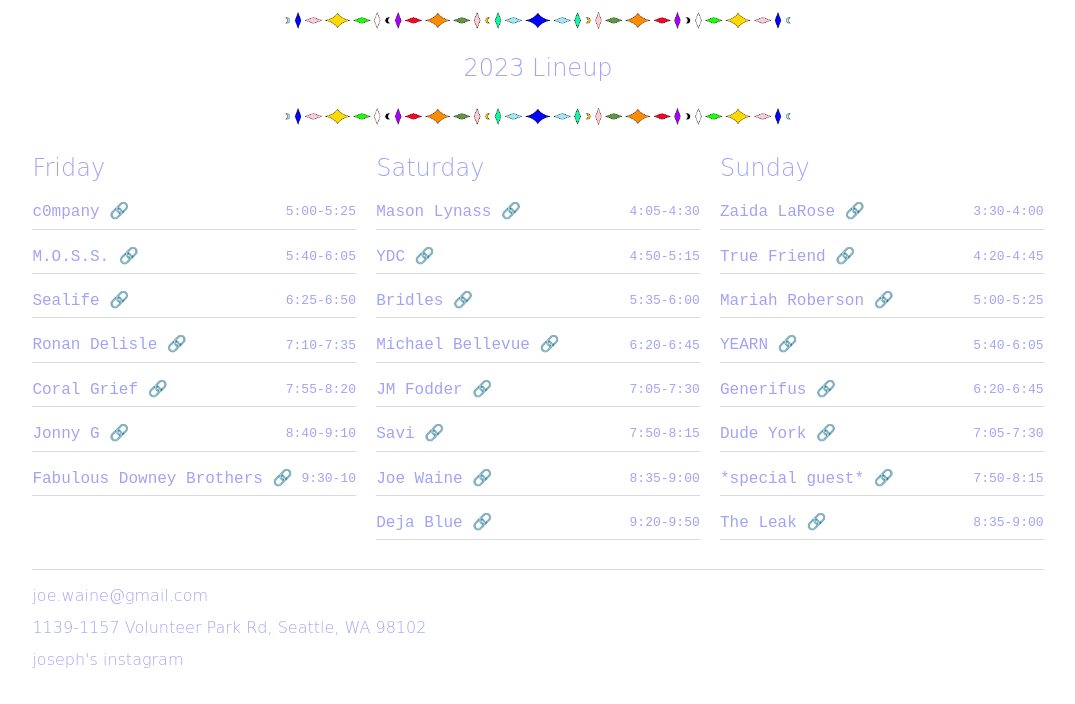
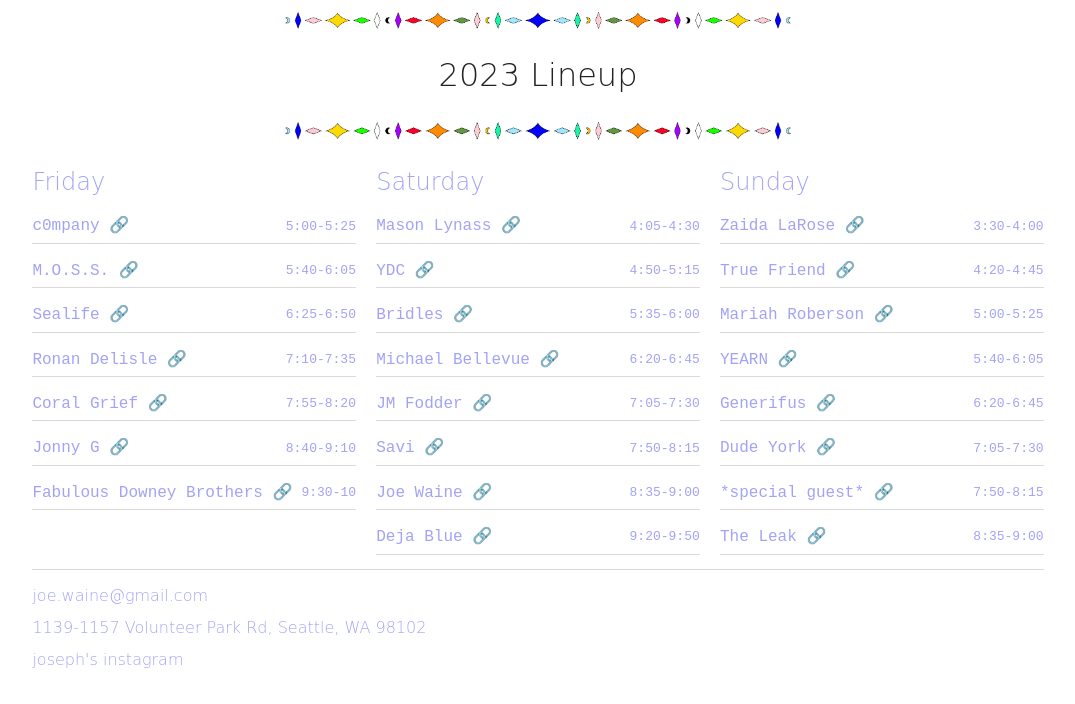
Before and after one commit to joewaine/wainestock, a website built with Parcel: page music.html in a window 1280 px wide. Shown: the part 112-816 px from the top of the page, without its empty margins (102-1177 px from the left). Built offline with nearby package versions, Linux system fonts and the light colour scheme.

Commit message:
Update music.html

```diff
--- a/music.html
+++ b/music.html
@@ -57,7 +57,7 @@
   <!-- <img style="width:80px;" src="/img/ggg.png" alt="ggg"><br> -->
   <img class="half-width-image" src="/img/chainline.png" alt="chainline">
 <!--   <img class="half-width-image" src="/img/lineup-header.png" alt="wainestock 2023 lineup header"> -->
-<h2>2023 Lineup</h2>
+<h1>2023 Lineup</h1>
   <img class="half-width-image" src="/img/chainline.png" alt="chainline">
 </div>
 
```
